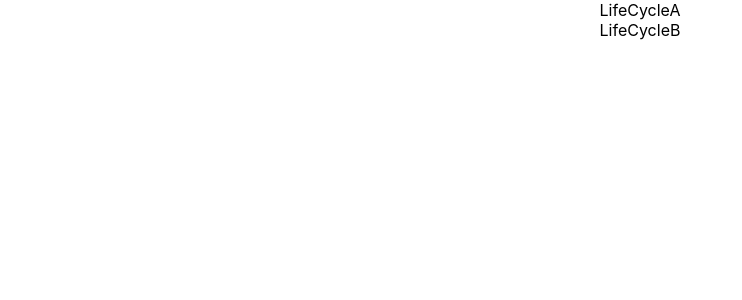
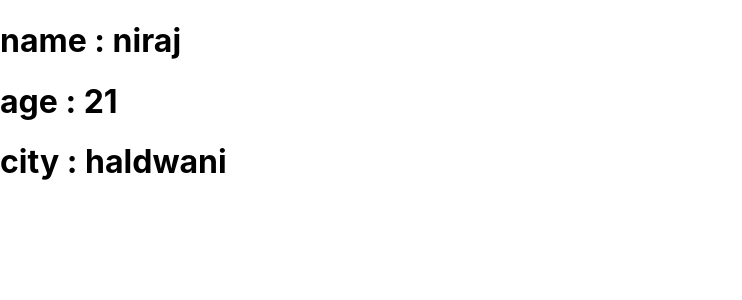
Before and after one commit to nirajbhayera4/React, a React (Create React App) app in the folder hello/: page / in a window 1280 px wide. Shown: the top 300 px of the page, without its empty margins (0-742 px from the left). Built offline with nearby package versions, Linux system fonts and the light colour scheme.

Commit message:
Add personal profile practice component
Render a new Ps1 component in App with basic name, age, and city details.

```diff
--- a/hello/src/App.js
+++ b/hello/src/App.js
@@ -1,35 +1,11 @@
-import logo from './logo.svg';
-import './App.css';
-import Greet from './components/Greet'
-import Welcome from './components/Welcome'
-import Hello from './components/Hello'
-import Message from './components/Message'
-import Counter from './components/Counter'
-import FunctionClick from './components/FunctionClick'
-import EventHandler from './components/EventHandler'
-import EventBind from './components/EventBind'
-import ParentComponent from './components/ParentComponent'
-import UserGreeting from './components/UserGreeting'
-import NameList from './components/NameList'
-import Practice1 from './components/practice1'
-import Practice2 from './components/practice2'
-import Practice3 from './components/Practice3'
-import Practice4 from './components/Practice4'
-import Practice5 from './components/Practice5'
-import Practice6 from './components/Practice6'
-import Practice7 from './components/Practice7'
-import List from './components/List'
-import Stylesheets from './components/Stylesheets'
-import Keys from './components/Keys'
-import Form from './components/Form'
-import LifeCycleA from './components/LifeCycleA'
+import Ps1 from './practice/Ps1';
 
 
 function App() {
   return (
     <div className="App">
 
-      <LifeCycleA/>
+      <Ps1 />
 
 
 
--- /dev/null
+++ b/hello/src/practice/Ps1.js
@@ -0,0 +1,13 @@
+import React from 'react'
+
+function Ps1() {
+  return (
+    <div>
+        <h1>name : niraj</h1>
+        <h1>age : 21</h1>
+        <h1>city : haldwani</h1>
+    </div>
+  )
+}
+
+export default Ps1;
```
